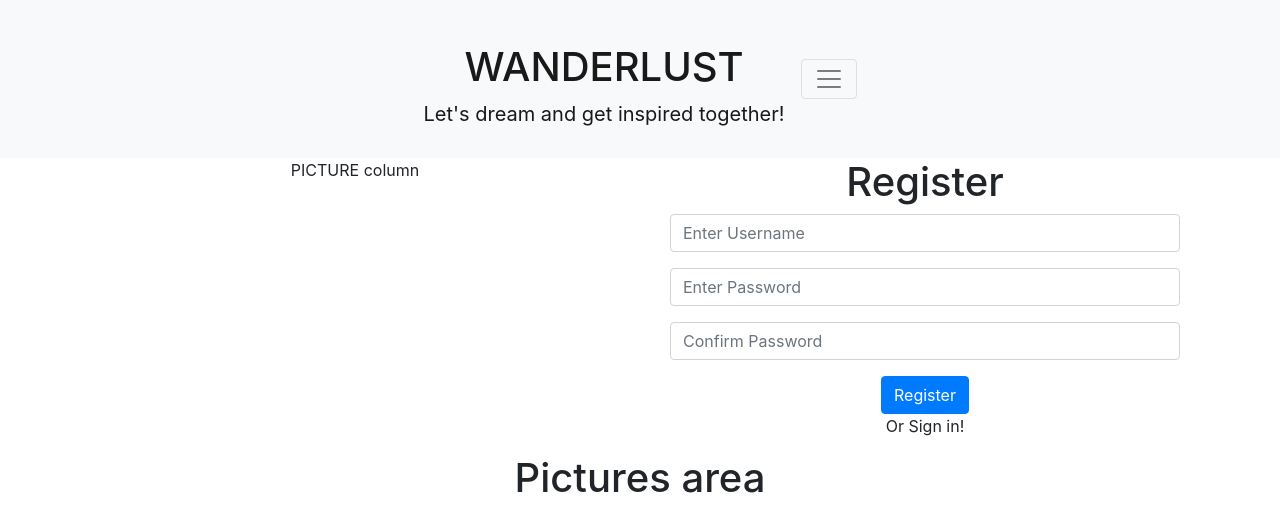
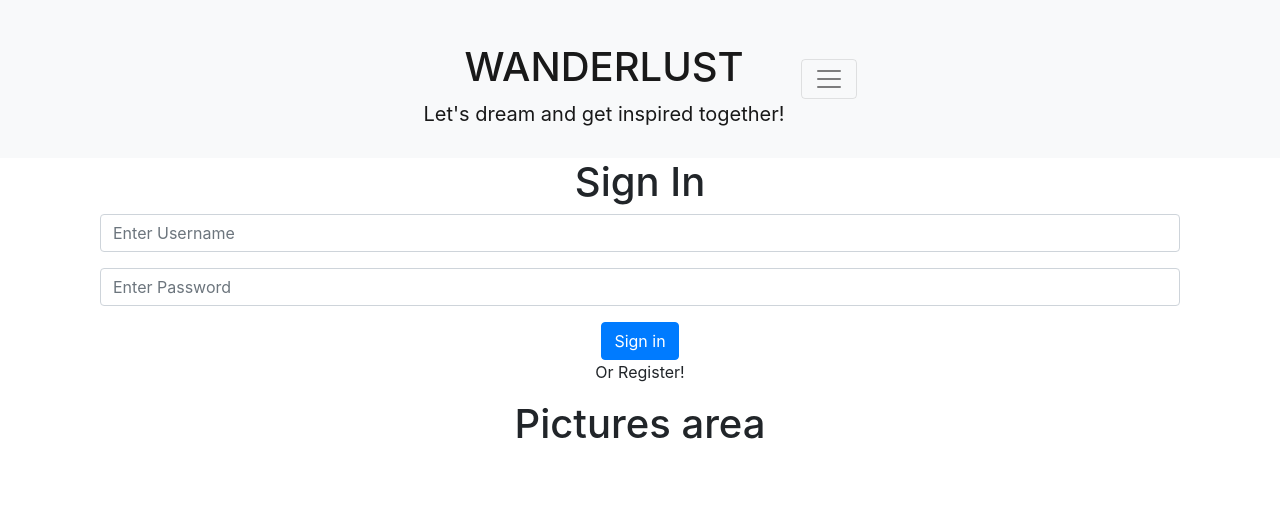
Before and after one commit to Monika-81/wanderlust-p5, a React (Create React App) app: page /signin in a window 1280 px wide. Shown: the top 532 px of the page. Built offline with nearby package versions, Linux system fonts and the light colour scheme.

Commit message:
Add basic structure for signin form

```diff
--- a/src/App.js
+++ b/src/App.js
@@ -4,6 +4,8 @@ import { Container } from 'react-bootstrap';
 import {Route, Switch} from 'react-router-dom'
 import './api/axiosDefaults'
 import SignUpForm from './pages/auth/SignUpForm';
+import SignInForm from './pages/auth/SignInForm';
+
 
 
 function App() {
@@ -17,7 +19,9 @@ function App() {
           <Route exact path="/liked" render={() => <h1>Liked</h1>} />
           <Route exact path="/add" render={() => <h1>Add</h1>} />
           <Route exact path="/profile" render={() => <h1>Profile</h1>} />
-          <Route exact path="/signin" render={() => <SignUpForm/>} />
+          <Route exact path="/signup" render={() => <SignUpForm/>} />
+          <Route exact path="/signin" render={() => <SignInForm/>} />
+
         </Switch>
         <h1>Pictures area</h1>
       </Container>
--- /dev/null
+++ b/src/pages/auth/SignInForm.js
@@ -0,0 +1,37 @@
+import React from "react";
+import {  Form, Button, Col, Row, Container } from "react-bootstrap";
+import { Link } from "react-router-dom";
+
+const SignInForm = () => {
+    return (
+        <Row>
+            <Col>
+                <Container>
+                    <h1>Sign In</h1>
+                    <Form>
+                        <Form.Group controlId="username">
+                            <Form.Label className="d-none">Username</Form.Label>
+                            <Form.Control
+                                type="text"
+                                placeholder="Enter Username"
+                                name="username"/>
+                        </Form.Group>
+                        <Form.Group controlId="password">
+                            <Form.Label className="d-none">Password</Form.Label>
+                            <Form.Control
+                                type="password"
+                                placeholder="Enter Password"
+                                name="password" />
+                        </Form.Group>
+                        <Button variant="primary" type="submit">
+                            Sign in
+                        </Button>
+                        <p>Or Register!</p>
+                    </Form>
+                </Container>
+            </Col>
+        </Row>
+    )
+}
+
+export default SignInForm;
```
